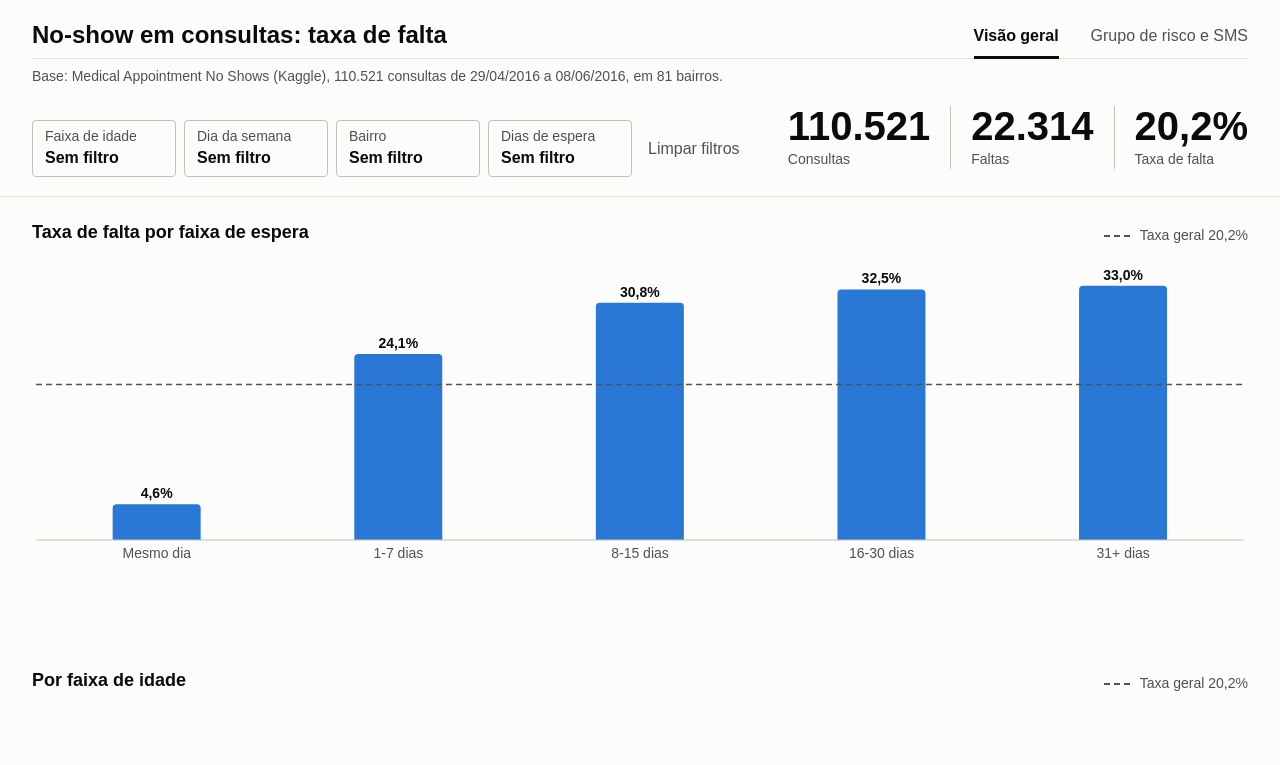
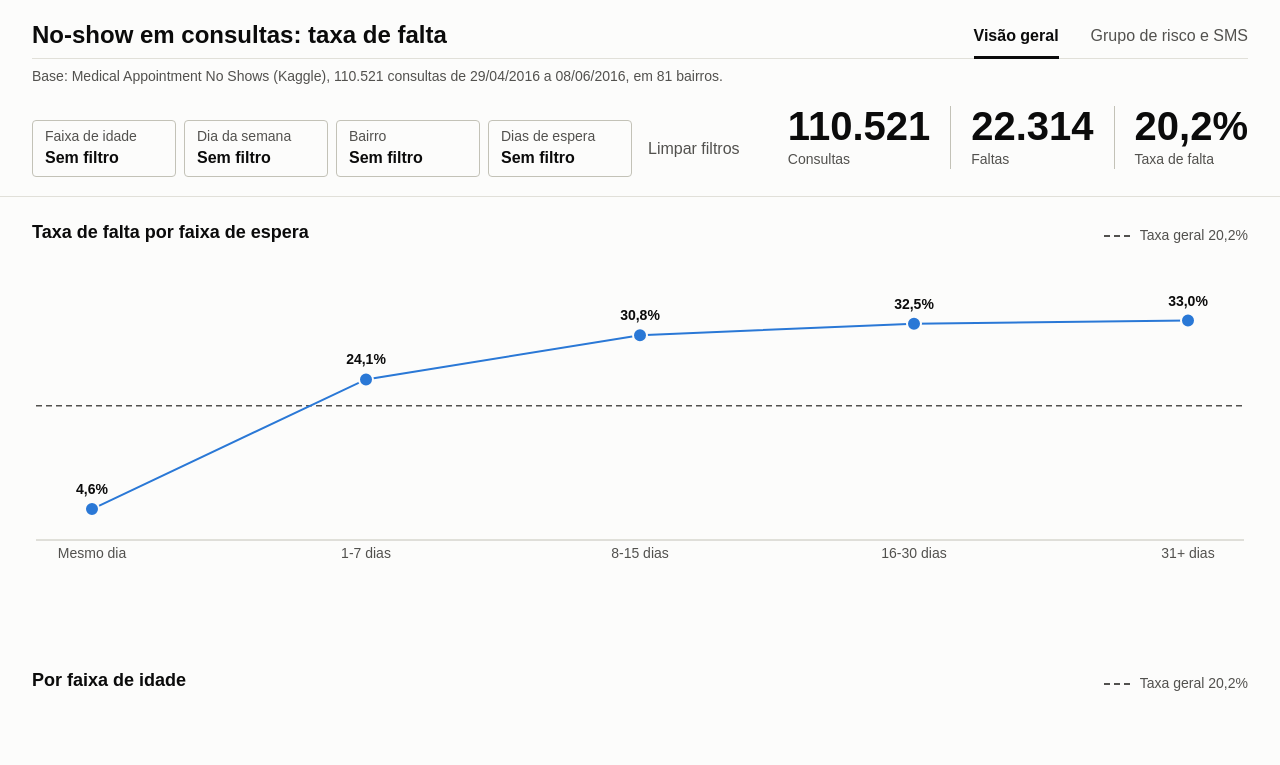
Before and after one commit to cauedev30/analise-no-show-consultas, a Next.js app in the folder dashboard/: page / in a window 1280 px wide. Shown: the top 765 px of the page. Built offline with nearby package versions, Linux system fonts and the light colour scheme; a web font is replaced by a local one.

Commit message:
Mostra a espera em linha com pontos

```diff
--- a/dashboard/components/GraficoBairros.tsx
+++ b/dashboard/components/GraficoBairros.tsx
@@ -3,7 +3,7 @@
 import { Bar, BarChart, LabelList, ResponsiveContainer, Tooltip, XAxis, YAxis } from "recharts";
 import { COR } from "./cores";
 import { Dica, descreverLinhas, type LinhaDoGrafico } from "./Dica";
-import { useEntradaDasBarras } from "./entradaDasBarras";
+import { useEntradaDosDados } from "./entradaDosDados";
 import { formatarInteiro, formatarPct } from "@/lib/formato";
 
 interface Props {
@@ -31,7 +31,7 @@ export function GraficoBairros({
   animarEntrada = false,
   className = "",
 }: Props) {
-  const entrada = useEntradaDasBarras(animarEntrada);
+  const entrada = useEntradaDosDados(animarEntrada);
   const maxima = Math.max(0, ...bairros.map((b) => b.taxa));
 
   return (
--- a/dashboard/components/GraficoColunas.tsx
+++ b/dashboard/components/GraficoColunas.tsx
@@ -3,7 +3,7 @@
 import { Bar, BarChart, Cell, LabelList, ReferenceLine, ResponsiveContainer, Tooltip, XAxis, YAxis } from "recharts";
 import { COR } from "./cores";
 import { Dica, descreverLinhas, ehAmostraPequena, type LinhaDoGrafico, type PropsRotulo } from "./Dica";
-import { useEntradaDasBarras } from "./entradaDasBarras";
+import { useEntradaDosDados } from "./entradaDosDados";
 import { formatarInteiro, formatarPct } from "@/lib/formato";
 import type { Resumo } from "@/lib/tipos";
 
@@ -40,7 +40,7 @@ export function GraficoColunas({
   animarEntrada = false,
   className = "",
 }: Props) {
-  const entrada = useEntradaDasBarras(animarEntrada);
+  const entrada = useEntradaDosDados(animarEntrada);
   const linhas: LinhaDoGrafico[] = categorias.map((nome, i) => ({
     nome,
     taxa: resumos[i].taxa ?? 0,
--- /dev/null
+++ b/dashboard/components/GraficoLinha.tsx
@@ -0,0 +1,178 @@
+"use client";
+
+import { LabelList, Line, LineChart, ReferenceLine, ResponsiveContainer, Tooltip, XAxis, YAxis } from "recharts";
+import { COR } from "./cores";
+import { Dica, descreverLinhas, ehAmostraPequena, type LinhaDoGrafico } from "./Dica";
+import { useEntradaDosDados } from "./entradaDosDados";
+import { formatarInteiro, formatarPct } from "@/lib/formato";
+import type { Resumo } from "@/lib/tipos";
+
+interface Props {
+  titulo: string;
+  /** Os rótulos das categorias, na ordem do contrato (uma progressão: a linha liga uma à outra). */
+  categorias: string[];
+  /** Um resumo por categoria (mesma ordem). Categoria sem consultas vem com taxa nula. */
+  resumos: Resumo[];
+  /** A taxa da base inteira: não muda com o filtro. */
+  taxaGeral: number;
+  /** O recorte não tem nenhuma consulta. */
+  semConsultas: boolean;
+  /** Pontos com menos consultas que isso (e mais que zero) saem em azul claro, como amostra pequena. */
+  minimo: number;
+  /** Falso enquanto a seção não surgiu: o gráfico fica sem a linha, que entra quando ela aparece. */
+  mostrarDados?: boolean;
+  /** A linha se desenha ao entrar (uma vez). Depois, filtro não anima. */
+  animarEntrada?: boolean;
+  className?: string;
+}
+
+// Raio do ponto, em px (o contorno da cor do fundo separa o ponto da linha).
+const RAIO = 7;
+
+/** Uma linha com um ponto por categoria: para mostrar uma progressão (a espera). */
+export function GraficoLinha({
+  titulo,
+  categorias,
+  resumos,
+  taxaGeral,
+  semConsultas,
+  minimo,
+  mostrarDados = true,
+  animarEntrada = false,
+  className = "",
+}: Props) {
+  const entrada = useEntradaDosDados(animarEntrada);
+  const linhas: LinhaDoGrafico[] = categorias.map((nome, i) => ({
+    nome,
+    taxa: resumos[i].taxa ?? 0,
+    consultas: resumos[i].consultas,
+    faltas: resumos[i].faltas,
+    pequena: ehAmostraPequena(resumos[i].consultas, minimo),
+  }));
+  // Categoria sem consultas não tem ponto: a linha se interrompe ali.
+  const pontos = linhas.map((l) => ({ ...l, valor: l.consultas === 0 ? null : l.taxa }));
+  const temAmostraPequena = linhas.some((l) => l.pequena);
+  // O eixo começa no 0 (4,6% contra 33% não pode parecer menor do que é), com folga em cima para o valor escrito.
+  const topo = Math.max(taxaGeral, ...linhas.map((l) => l.taxa)) * 1.18;
+  const vazias = new Set(linhas.filter((l) => l.consultas === 0).map((l) => l.nome));
+
+  const ponto = (props: { cx?: number; cy?: number; index?: number }, ativo: boolean) => {
+    const { cx, cy, index = 0 } = props;
+    if (cx === undefined || cy === undefined || pontos[index].valor === null) return <g key={`p${index}`} />;
+    return (
+      <circle
+        key={`p${index}`}
+        cx={cx}
+        cy={cy}
+        r={ativo ? RAIO + 2 : RAIO}
+        fill={pontos[index].pequena ? COR.azulClaro : COR.azul}
+        stroke={COR.fundo}
+        strokeWidth={2}
+      />
+    );
+  };
+
+  const rotuloDoValor = (props: { x?: number | string; y?: number | string; index?: number }) => {
+    const index = props.index ?? 0;
+    if (pontos[index].valor === null) return null;
+    return (
+      <text
+        x={Number(props.x ?? 0)}
+        y={Number(props.y ?? 0) - RAIO - 8}
+        textAnchor="middle"
+        fontSize={14}
+        fontWeight={700}
+        fill={COR.texto}
+        stroke={COR.fundo}
+        strokeWidth={6}
+        paintOrder="stroke"
+        strokeLinejoin="round"
+      >
+        {formatarPct(pontos[index].taxa)}
+      </text>
+    );
+  };
+
+  // O rótulo da categoria no eixo; categoria sem consultas ganha o "—" logo acima do eixo, onde o ponto ficaria.
+  const rotuloDoEixo = (props: { x?: number | string; y?: number | string; payload?: { value?: unknown } }) => {
+    const x = Number(props.x ?? 0);
+    const y = Number(props.y ?? 0);
+    const nome = String(props.payload?.value ?? "");
+    return (
+      <g>
+        <text x={x} y={y} dy="0.71em" textAnchor="middle" fontSize={14} fill={COR.texto2}>
+          {nome}
+        </text>
+        {vazias.has(nome) && (
+          <text x={x} y={y - 12} textAnchor="middle" fontSize={14} fontWeight={700} fill={COR.texto}>
+            {formatarPct(null)}
+          </text>
+        )}
+      </g>
+    );
+  };
+
+  return (
+    <figure className={`flex flex-col ${className}`}>
+      <figcaption className="flex flex-wrap items-baseline justify-between gap-x-4">
+        <h2 className="text-grafico font-bold">{titulo}</h2>
+        <span className="flex items-center gap-2 text-rotulo text-texto-2">
+          <svg width="28" height="4" aria-hidden="true">
+            <line x1="0" y1="2" x2="28" y2="2" stroke={COR.texto2} strokeWidth="2" strokeDasharray="6 4" />
+          </svg>
+          Taxa geral {formatarPct(taxaGeral)}
+        </span>
+      </figcaption>
+
+      <div className="relative mt-1 min-h-52 flex-1">
+        {semConsultas ? (
+          <p className="absolute inset-0 flex items-center justify-center text-corpo text-texto-2">
+            sem consultas neste recorte
+          </p>
+        ) : (
+          <div className="absolute inset-0" role="img" aria-label={descreverLinhas(titulo, linhas)}>
+            <ResponsiveContainer width="100%" height="100%">
+              <LineChart data={pontos} margin={{ top: 32, right: 4, bottom: 0, left: 4 }} accessibilityLayer={false}>
+                <XAxis
+                  dataKey="nome"
+                  interval={0}
+                  tickLine={false}
+                  axisLine={{ stroke: COR.eixo }}
+                  tick={rotuloDoEixo}
+                  padding={{ left: 56, right: 56 }}
+                />
+                <YAxis hide domain={[0, topo]} />
+                <Tooltip
+                  cursor={{ stroke: COR.eixo, strokeWidth: 1 }}
+                  isAnimationActive={false}
+                  content={(p) => <Dica ativo={p.active} linha={p.payload?.[0]?.payload as LinhaDoGrafico | undefined} />}
+                />
+                <ReferenceLine y={taxaGeral} stroke={COR.texto2} strokeWidth={1.5} strokeDasharray="6 4" />
+                {mostrarDados && (
+                  <Line
+                    type="linear"
+                    dataKey="valor"
+                    stroke={COR.azul}
+                    strokeWidth={2}
+                    connectNulls={false}
+                    dot={(p) => ponto(p, false)}
+                    activeDot={(p: { cx?: number; cy?: number; index?: number }) => ponto(p, true)}
+                    {...entrada}
+                  >
+                    <LabelList dataKey="valor" content={(p) => rotuloDoValor(p as { x?: number; y?: number; index?: number })} />
+                  </Line>
+                )}
+              </LineChart>
+            </ResponsiveContainer>
+          </div>
+        )}
+      </div>
+      {/* Sempre montada: reserva a linha e só tem texto com amostra pequena. */}
+      <p className="min-h-lh whitespace-nowrap text-rotulo text-texto-2">
+        {!semConsultas && temAmostraPequena
+          ? `Ponto claro: menos de ${formatarInteiro(minimo)} consultas (amostra pequena)`
+          : ""}
+      </p>
+    </figure>
+  );
+}
--- a/dashboard/components/VisaoGeral.tsx
+++ b/dashboard/components/VisaoGeral.tsx
@@ -5,6 +5,7 @@ import { Cartao } from "./Cartao";
 import { Filtros } from "./Filtros";
 import { GraficoBairros } from "./GraficoBairros";
 import { GraficoColunas } from "./GraficoColunas";
+import { GraficoLinha } from "./GraficoLinha";
 import { Revelar } from "./Revelar";
 import { carregarPainel, indicesDosBairrosElegiveis } from "@/lib/dados";
 import { formatarInteiro, formatarPct } from "@/lib/formato";
@@ -52,7 +53,6 @@ export function VisaoGeral({ filtros, onChange }: Props) {
 
   // As três colunas na mesma altura: com o `yMax` comum, a altura de uma coluna se compara entre os gráficos.
   const colunas = [
-    { titulo: "Taxa de falta por faixa de espera", categorias: ordem.faixa_espera, resumos: dados.porEspera },
     { titulo: "Por faixa de idade", categorias: ordem.faixa_etaria, resumos: dados.porIdade },
     { titulo: "Por dia da semana", categorias: ordem.dia_semana, resumos: dados.porDia },
   ];
@@ -83,6 +83,23 @@ export function VisaoGeral({ filtros, onChange }: Props) {
 
       {/* Uma seção por achado, na ordem da fala: o fator principal, o perfil, o que não pesa e a pista. */}
       <div className="flex flex-col gap-20 px-8 pt-6">
+        {/* A espera é uma progressão (quanto mais espera, mais falta): linha com pontos. */}
+        <Revelar>
+          {(entrada) => (
+            <GraficoLinha
+              className="h-[23rem]"
+              titulo="Taxa de falta por faixa de espera"
+              categorias={ordem.faixa_espera}
+              resumos={dados.porEspera}
+              taxaGeral={taxaGeral}
+              semConsultas={semConsultas}
+              minimo={MINIMO_NO_RECORTE}
+              mostrarDados={entrada.surgiu}
+              animarEntrada={entrada.animar}
+            />
+          )}
+        </Revelar>
+
         {colunas.map((c) => (
           <Revelar key={c.titulo}>
             {(entrada) => (
--- a/dashboard/components/entradaDasBarras.ts
+++ /dev/null
@@ -1,20 +0,0 @@
-"use client";
-
-import { useState } from "react";
-
-/**
- * O crescimento das barras na entrada da seção (etapa 3B), igual nos gráficos de colunas e de bairros.
- *
- * O gráfico só monta o <Bar> quando a seção surge (`mostrarBarras`); o Recharts anima a barra ao montá-la, então ela
- * cresce do zero, já à vista. No fim da animação ela é desligada, e uma troca de filtro depois disso troca as barras na
- * hora.
- */
-export function useEntradaDasBarras(animarEntrada: boolean) {
-  const [terminou, setTerminou] = useState(false);
-  return {
-    isAnimationActive: animarEntrada && !terminou,
-    animationDuration: 700,
-    animationEasing: "ease-out" as const,
-    onAnimationEnd: () => setTerminou(true),
-  };
-}
--- /dev/null
+++ b/dashboard/components/entradaDosDados.ts
@@ -0,0 +1,21 @@
+"use client";
+
+import { useState } from "react";
+
+/**
+ * A entrada dos dados de um gráfico quando a seção surge (etapas 3B e 3C), igual em todos os gráficos da aba 1: as
+ * barras e os pirulitos crescem, a linha se desenha.
+ *
+ * O gráfico só monta a série (<Bar> ou <Line>) quando a seção surge (`mostrarDados`); o Recharts anima a série ao
+ * montá-la, então ela entra já à vista. No fim da animação ela é desligada, e uma troca de filtro depois disso troca os
+ * dados na hora.
+ */
+export function useEntradaDosDados(animarEntrada: boolean) {
+  const [terminou, setTerminou] = useState(false);
+  return {
+    isAnimationActive: animarEntrada && !terminou,
+    animationDuration: 700,
+    animationEasing: "ease-out" as const,
+    onAnimationEnd: () => setTerminou(true),
+  };
+}
```
Also changed, not shown: 1 other file (tests, documents, lock files or other folders).
